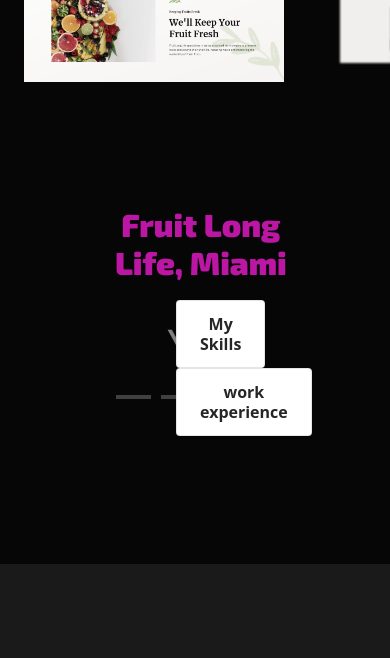
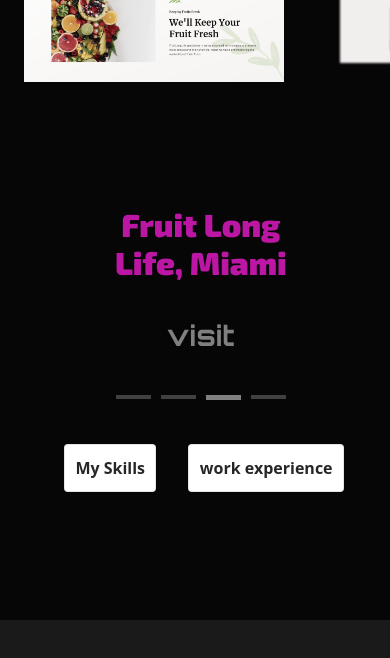
Before and after one commit to Aniket-Patel-swg/NextJsPortfolio, a Next.js app: page / in a window 390 px wide. Shown: the part 2348-3006 px from the top of the page. Built offline with nearby package versions, Linux system fonts and the light colour scheme; a web font is replaced by a local one.

Commit message:
fixed responsive bugs

```diff
--- a/styles/About.module.css
+++ b/styles/About.module.css
@@ -160,6 +160,10 @@
     }
   }
 
+  @media (max-width: 730px) {
+
+  }
+
   @media (max-width: 767px) {
     .About_me {
       padding: 2rem;
--- a/styles/HappyClient.module.css
+++ b/styles/HappyClient.module.css
@@ -374,8 +374,26 @@
   .link_section{
     margin-bottom: 1rem;
   }
+  .links{
+    margin-top: 14rem;
+    justify-content: space-between;
+    /* align-items: center;
+    margin-left: 3rem; */
+  }
+  .links button{
+    margin: 0px 1rem;
+  }
 }
 
+@media (max-width: 630px) {
+  .links{
+    margin-left: 8rem;
+    margin-right: auto;
+  }
+  .links button{
+    padding: 0.75rem;
+  }
+}
 @media (max-width: 636px) {
   .combined_section{
     left: 5%;
@@ -420,12 +438,27 @@
   .Clients_header_text p{
     text-align: left;
   }
+  .links{
+    margin-left: 4.5rem;
+    margin-right: auto;
+  }
+  .links button{
+    padding: 0.75rem;
+  }
 }
 @media (max-width: 440px) {
   .combined_section{
     left: 3%;
     margin-top: 1rem;
     margin-bottom: 1rem;
+  }
+  .links{
+    margin-left: 3.5rem;
+    margin-right: auto;
+    margin-top: 17rem;
+  }
+  .links button{
+    padding: 0.75rem;
   }
 }
 
@@ -436,4 +469,17 @@
   .combined_section{
     margin-top: 3rem;
   }
+  .links{
+    margin-left: 3rem;
+    margin-right: auto;
+  }
+  .links button{
+    padding: 0.65rem;
+  }
 }
+
+@media (max-width: 341px) {
+  .links button{
+    margin: 5px 1rem;
+  }
+}
```
